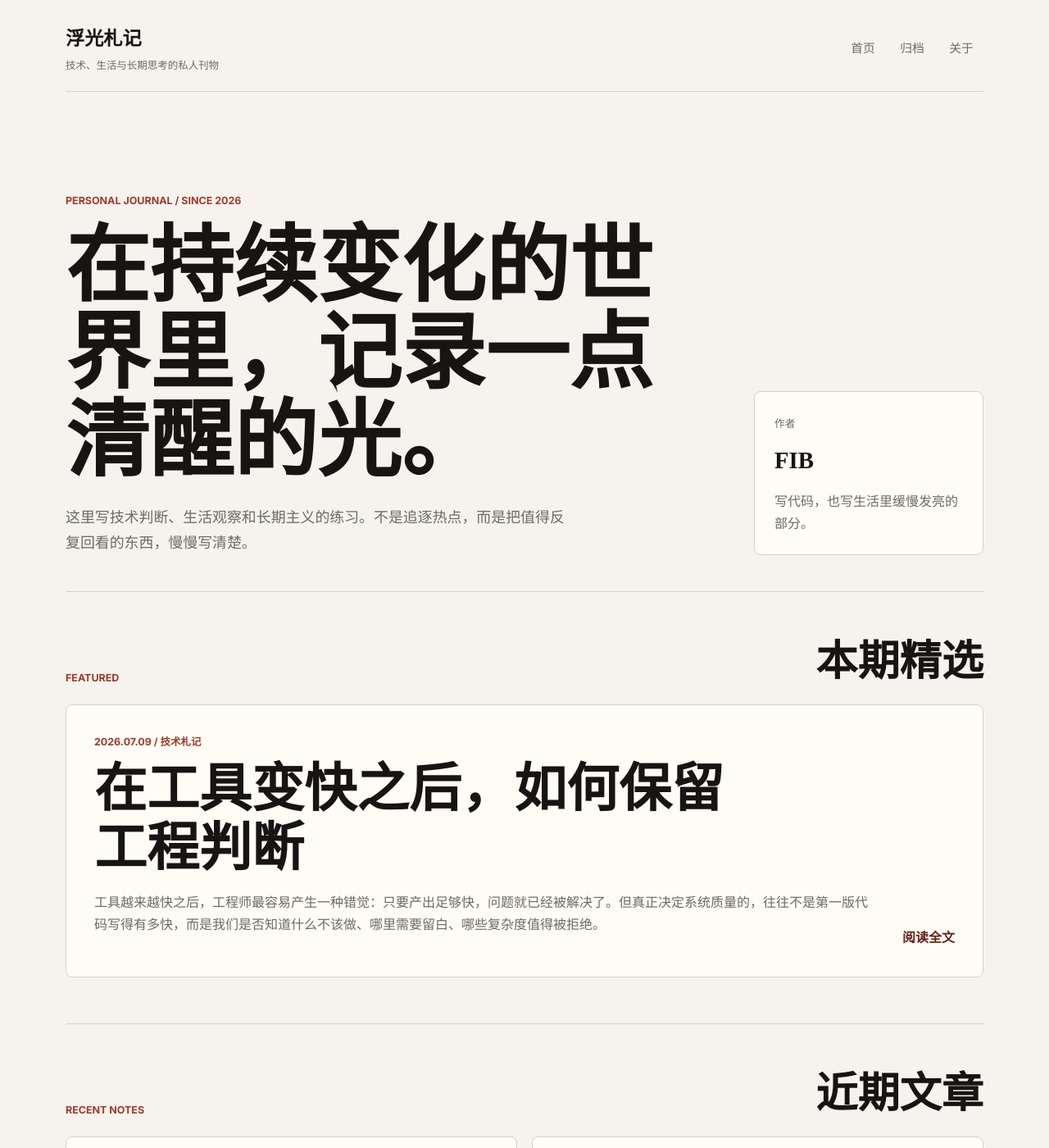
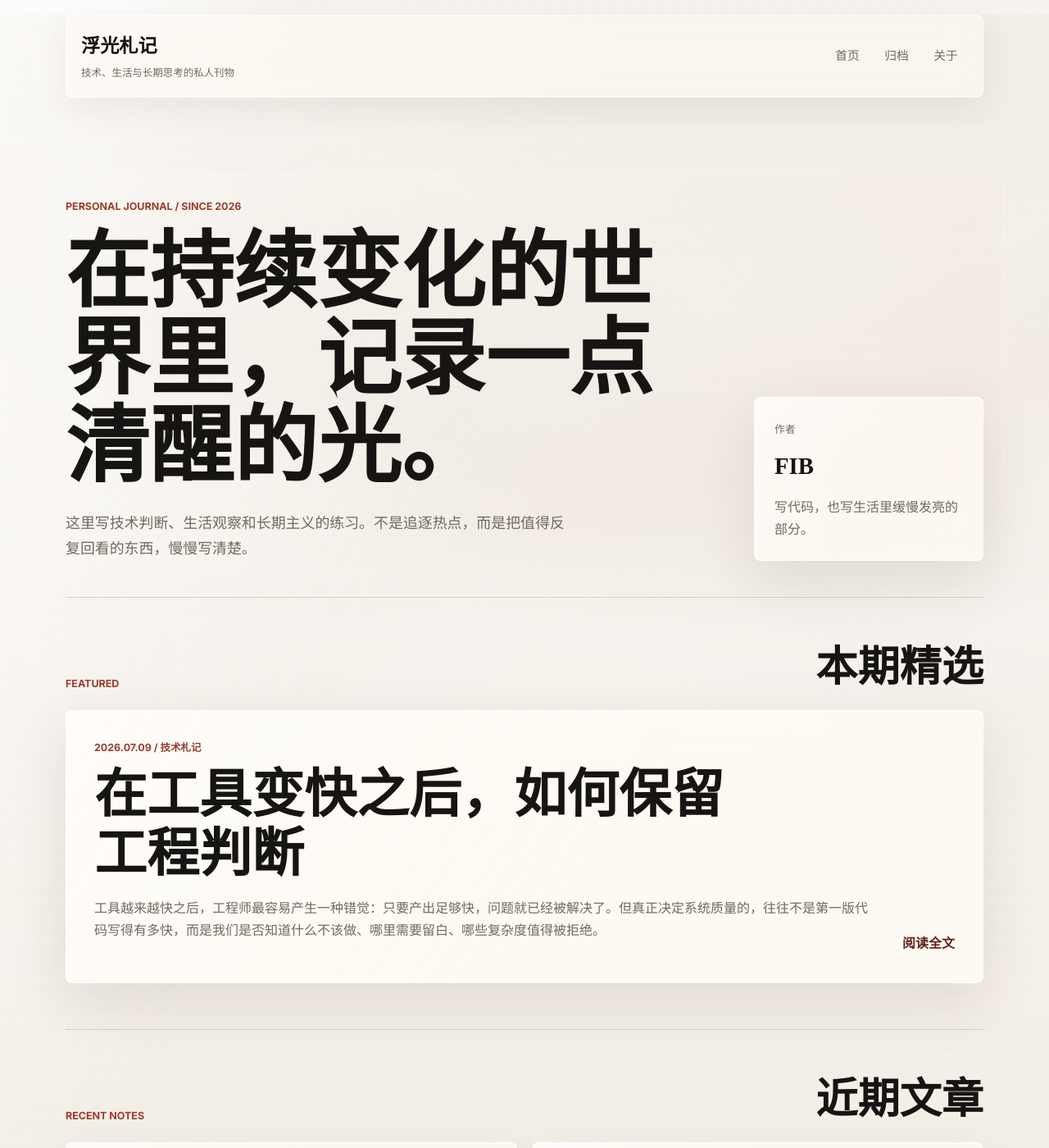
Before and after one commit to ancodeb999/ancodeb999.github.io, a Jekyll site: the page built from index.html, in a window 1280 px wide and 1400 px high. Shown: the whole window at 82% size. Built offline with Jekyll 4.4.1, drawn with Linux system fonts in a browser that asks for light colours.

Commit message:
Add liquid glass styling

```diff
--- a/assets/css/main.css
+++ b/assets/css/main.css
@@ -7,6 +7,10 @@
   --accent: #9b3d2e;
   --accent-dark: #64261f;
   --soft: #ece5da;
+  --glass: rgba(255, 252, 246, .68);
+  --glass-strong: rgba(255, 252, 246, .82);
+  --glass-line: rgba(255, 255, 255, .78);
+  --glass-shadow: 0 24px 70px rgba(64, 45, 32, .11);
   --max: 1120px;
 }
 
@@ -22,9 +26,37 @@ html {
 }
 
 body {
+  position: relative;
   min-width: 320px;
   margin: 0;
+  overflow-x: hidden;
+  background:
+    linear-gradient(115deg, rgba(255, 255, 255, .52), rgba(255, 255, 255, 0) 34%),
+    linear-gradient(180deg, rgba(236, 229, 218, .42), rgba(246, 243, 238, .88) 34%, rgba(233, 222, 207, .64));
   line-height: 1.7;
+}
+
+body::before {
+  position: fixed;
+  inset: 0;
+  z-index: -2;
+  content: "";
+  background:
+    linear-gradient(108deg, rgba(255, 255, 255, .7) 0 9%, transparent 22% 100%),
+    linear-gradient(162deg, transparent 0 38%, rgba(188, 104, 84, .12) 48%, transparent 64%),
+    linear-gradient(24deg, transparent 0 46%, rgba(92, 72, 56, .1) 56%, transparent 72%);
+}
+
+body::after {
+  position: fixed;
+  inset: 0;
+  z-index: -1;
+  content: "";
+  background:
+    linear-gradient(125deg, transparent 0 18%, rgba(255, 255, 255, .3) 19%, transparent 24% 100%),
+    repeating-linear-gradient(112deg, rgba(255, 255, 255, .18) 0 1px, transparent 1px 18px);
+  opacity: .48;
+  pointer-events: none;
 }
 
 a {
@@ -40,12 +72,21 @@ a {
 }
 
 .site-header {
+  position: sticky;
+  top: 0;
+  z-index: 10;
   display: flex;
   align-items: center;
   justify-content: space-between;
   gap: 24px;
-  padding: 28px 0 20px;
-  border-bottom: 1px solid var(--line);
+  padding: 18px 18px;
+  margin-top: 18px;
+  background: rgba(255, 252, 246, .54);
+  border: 1px solid rgba(255, 255, 255, .62);
+  border-radius: 8px;
+  box-shadow: 0 14px 40px rgba(64, 45, 32, .08);
+  backdrop-filter: blur(22px) saturate(140%);
+  -webkit-backdrop-filter: blur(22px) saturate(140%);
 }
 
 .brand {
@@ -81,7 +122,7 @@ a {
 
 .site-nav a:hover {
   color: var(--ink);
-  background: var(--soft);
+  background: rgba(255, 255, 255, .46);
 }
 
 .site-main {
@@ -89,6 +130,7 @@ a {
 }
 
 .hero {
+  position: relative;
   display: grid;
   grid-template-columns: minmax(0, 1fr) 280px;
   gap: 48px;
@@ -96,6 +138,21 @@ a {
   align-items: end;
   padding: 74px 0 44px;
   border-bottom: 1px solid var(--line);
+}
+
+.hero::before {
+  position: absolute;
+  inset: 42px -24px 24px;
+  z-index: -1;
+  content: "";
+  background:
+    linear-gradient(135deg, rgba(255, 255, 255, .42), rgba(255, 255, 255, .06) 42%, rgba(155, 61, 46, .08)),
+    linear-gradient(225deg, rgba(255, 252, 246, .18), rgba(255, 255, 255, 0));
+  border: 1px solid rgba(255, 255, 255, .52);
+  border-radius: 8px;
+  box-shadow: inset 0 1px 0 rgba(255, 255, 255, .82), inset 0 -18px 48px rgba(255, 255, 255, .18);
+  backdrop-filter: blur(16px) saturate(132%);
+  -webkit-backdrop-filter: blur(16px) saturate(132%);
 }
 
 .eyebrow,
@@ -125,10 +182,37 @@ a {
 }
 
 .hero__note {
+  position: relative;
+  overflow: hidden;
   padding: 24px;
-  background: var(--paper);
-  border: 1px solid var(--line);
+  background: var(--glass);
+  border: 1px solid var(--glass-line);
   border-radius: 8px;
+  box-shadow: var(--glass-shadow), inset 0 1px 0 rgba(255, 255, 255, .84);
+  backdrop-filter: blur(24px) saturate(145%);
+  -webkit-backdrop-filter: blur(24px) saturate(145%);
+}
+
+.hero__note::before,
+.featured-card::before,
+.post-card::before,
+.post-nav a::before {
+  position: absolute;
+  inset: 0;
+  content: "";
+  background:
+    linear-gradient(125deg, rgba(255, 255, 255, .72), rgba(255, 255, 255, .1) 36%, transparent 58%),
+    linear-gradient(305deg, transparent 44%, rgba(255, 255, 255, .34));
+  opacity: .6;
+  pointer-events: none;
+}
+
+.hero__note > *,
+.featured-card > *,
+.post-card > *,
+.post-nav a > * {
+  position: relative;
+  z-index: 1;
 }
 
 .hero__note span {
@@ -171,14 +255,26 @@ a {
 }
 
 .featured-card {
+  position: relative;
+  overflow: hidden;
   display: grid;
   grid-template-columns: minmax(0, 1fr) auto;
   gap: 28px;
   align-items: end;
   padding: 34px;
-  background: var(--paper);
-  border: 1px solid var(--line);
+  background: var(--glass-strong);
+  border: 1px solid var(--glass-line);
   border-radius: 8px;
+  box-shadow: var(--glass-shadow), inset 0 1px 0 rgba(255, 255, 255, .86);
+  backdrop-filter: blur(26px) saturate(148%);
+  -webkit-backdrop-filter: blur(26px) saturate(148%);
+  transition: transform .22s ease, box-shadow .22s ease, border-color .22s ease;
+}
+
+.featured-card:hover {
+  border-color: rgba(255, 255, 255, .96);
+  box-shadow: 0 30px 86px rgba(64, 45, 32, .16), inset 0 1px 0 rgba(255, 255, 255, .9);
+  transform: translateY(-2px);
 }
 
 .featured-card h3 {
@@ -207,11 +303,22 @@ a {
 }
 
 .post-card {
+  position: relative;
+  overflow: hidden;
   min-height: 260px;
   padding: 28px;
-  background: var(--paper);
-  border: 1px solid var(--line);
+  background: var(--glass);
+  border: 1px solid var(--glass-line);
   border-radius: 8px;
+  box-shadow: 0 18px 52px rgba(64, 45, 32, .08), inset 0 1px 0 rgba(255, 255, 255, .84);
+  backdrop-filter: blur(22px) saturate(140%);
+  -webkit-backdrop-filter: blur(22px) saturate(140%);
+  transition: transform .22s ease, border-color .22s ease;
+}
+
+.post-card:hover {
+  border-color: rgba(255, 255, 255, .94);
+  transform: translateY(-2px);
 }
 
 .post-card h3 {
@@ -292,10 +399,14 @@ a {
 .tag-list span {
   padding: 5px 10px;
   color: var(--accent-dark);
-  background: var(--soft);
+  background: rgba(255, 252, 246, .56);
+  border: 1px solid rgba(255, 255, 255, .7);
   border-radius: 6px;
   font-size: .84rem;
   font-weight: 700;
+  box-shadow: inset 0 1px 0 rgba(255, 255, 255, .74);
+  backdrop-filter: blur(14px) saturate(136%);
+  -webkit-backdrop-filter: blur(14px) saturate(136%);
 }
 
 .prose {
@@ -360,12 +471,17 @@ a {
 }
 
 .post-nav a {
+  position: relative;
+  overflow: hidden;
   display: grid;
   gap: 4px;
   padding: 18px;
-  background: var(--paper);
-  border: 1px solid var(--line);
+  background: var(--glass);
+  border: 1px solid var(--glass-line);
   border-radius: 8px;
+  box-shadow: 0 14px 42px rgba(64, 45, 32, .08), inset 0 1px 0 rgba(255, 255, 255, .84);
+  backdrop-filter: blur(20px) saturate(138%);
+  -webkit-backdrop-filter: blur(20px) saturate(138%);
   font-weight: 700;
 }
 
```
